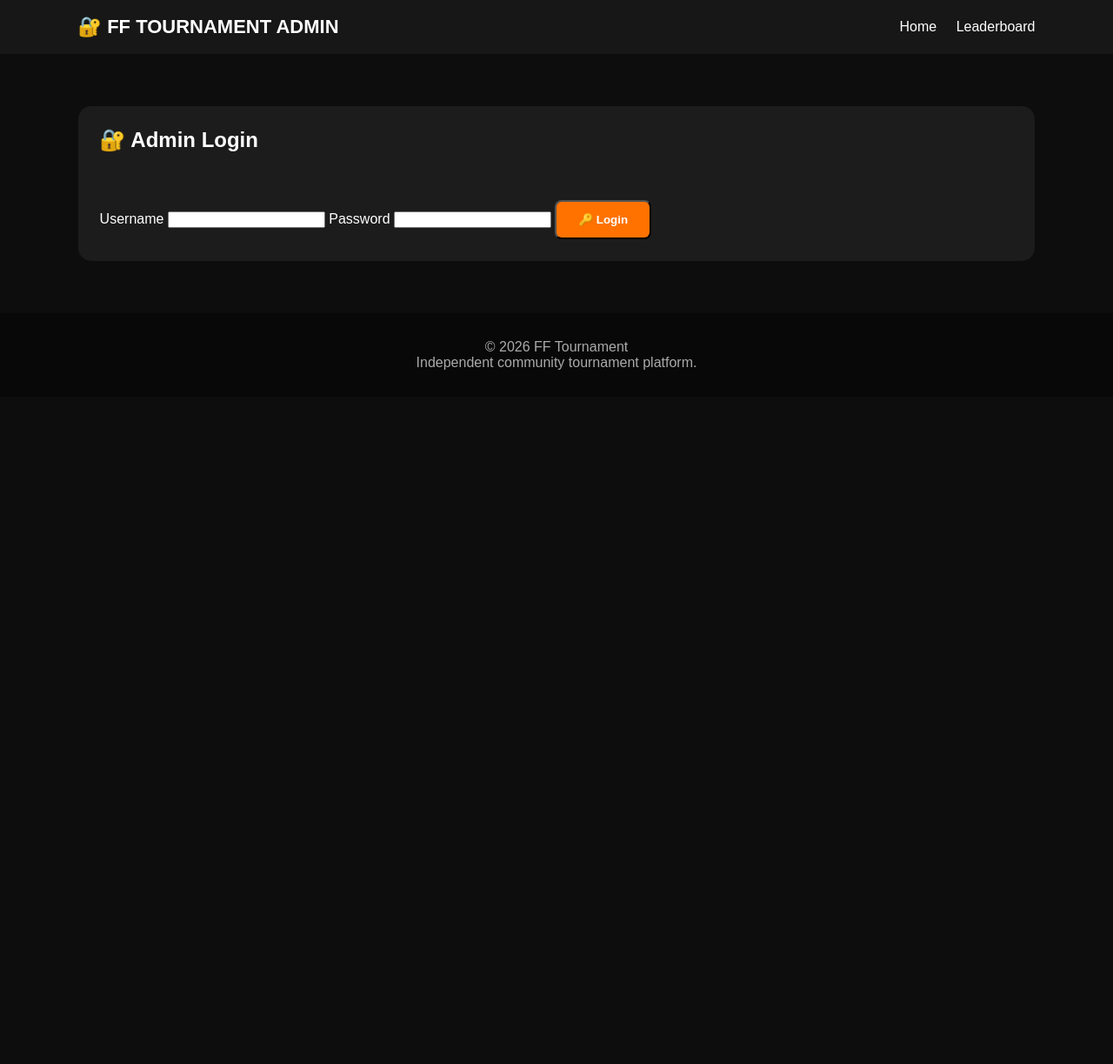
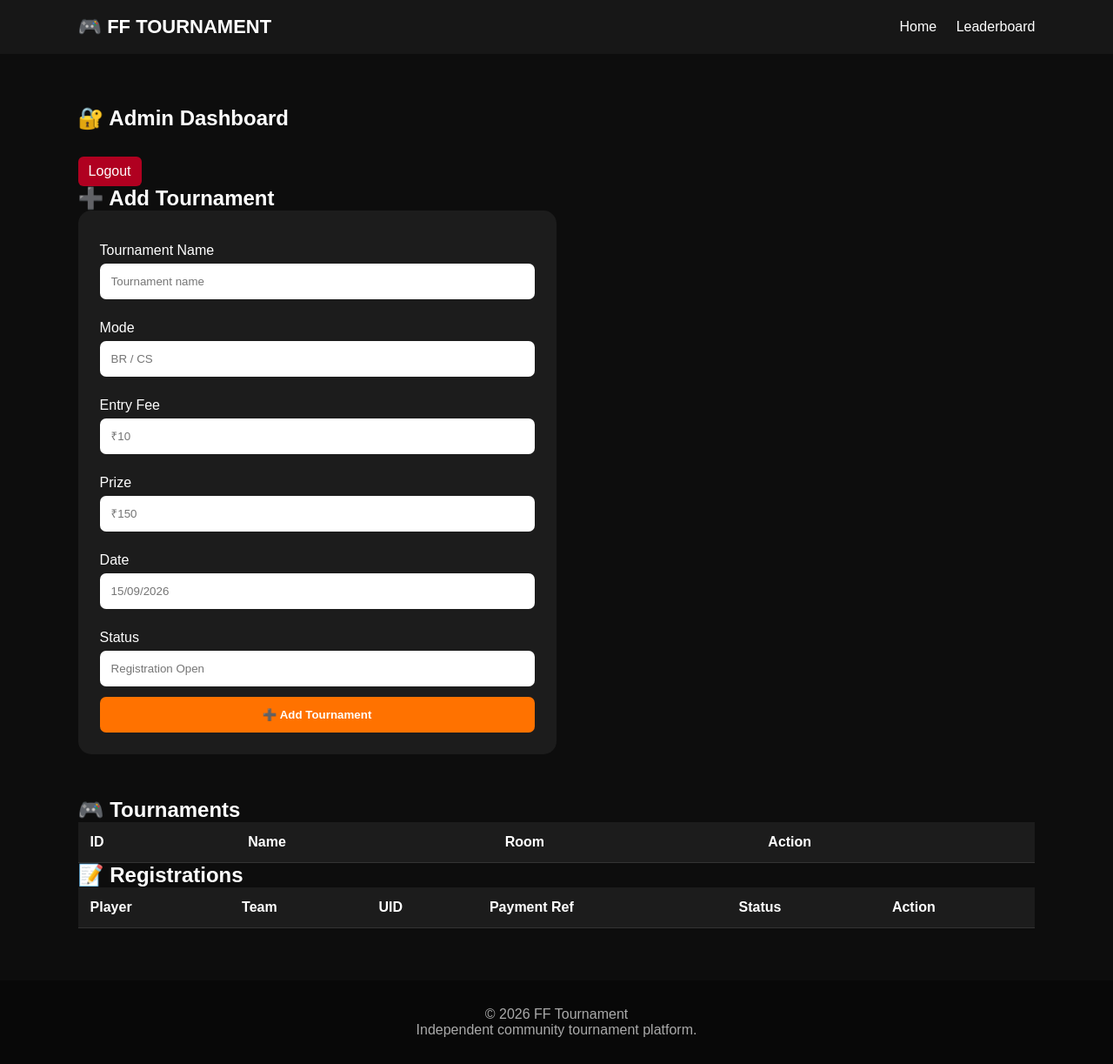
Before and after one commit to workload139-creator/Freefire-touranament, a Flask app: page /admin in a window 1280 px wide. Shown: the whole page at 87% size. Before the commit the page ends 425 px from the top, so only its background shows below. Run offline with Flask 3, Linux system fonts and the light colour scheme; the visitor is signed in with stand-in values (Sample User, id 1); lists and menus that the app fills with data are empty; some libraries are stand-ins or nearby versions.

Commit message:
Update admin.html

```diff
--- a/templates/admin.html
+++ b/templates/admin.html
@@ -2,17 +2,19 @@
 <html lang="en">
 
 <head>
-
     <meta charset="UTF-8">
 
-    <meta name="viewport"
-          content="width=device-width, initial-scale=1.0">
+    <meta
+        name="viewport"
+        content="width=device-width, initial-scale=1.0"
+    >
 
-    <title>Admin - FF Tournament</title>
+    <title>FF Tournament Admin</title>
 
-    <link rel="stylesheet"
-          href="{{ url_for('static', filename='style.css') }}">
-
+    <link
+        rel="stylesheet"
+        href="{{ url_for('static', filename='style.css') }}"
+    >
 </head>
 
 <body>
@@ -20,35 +22,47 @@
 <header>
 
     <div class="logo">
-        🔐 FF TOURNAMENT ADMIN
+        🎮 FF TOURNAMENT
     </div>
 
     <nav>
-        <a href="/">Home</a>
-        <a href="/leaderboard">Leaderboard</a>
+        <a href="{{ url_for('home') }}">
+            Home
+        </a>
+
+        <a href="{{ url_for('leaderboard') }}">
+            Leaderboard
+        </a>
     </nav>
 
 </header>
 
 
-<section class="section">
+<!-- ========================= -->
+<!-- LOGIN -->
+<!-- ========================= -->
 
-{% if not logged_in %}
+{% if not session.get("admin") %}
 
-    <div class="card">
+<section class="form-section">
 
-        <h1>🔐 Admin Login</h1>
+    <h1>
+        🔐 Admin Login
+    </h1>
 
-        {% if login_error %}
+    {% if error %}
 
-            <p class="error">
-                {{ login_error }}
+        <p style="color:red;">
+            {{ error }}
         </p>
 
     {% endif %}
 
-
-        <form method="POST">
+    <form
+        class="main-form"
+        method="POST"
+        action="{{ url_for('admin') }}"
+    >
 
         <label>
             Username
@@ -57,9 +71,9 @@
         <input
             type="text"
             name="username"
+            placeholder="Enter username"
             required
         >
-
 
         <label>
             Password
@@ -68,194 +82,252 @@
         <input
             type="password"
             name="password"
+            placeholder="Enter password"
             required
         >
 
-
-            <button
-                type="submit"
-                class="btn"
-            >
+        <button type="submit">
             🔑 Login
         </button>
 
     </form>
 
-    </div>
+</section>
 
 
 {% else %}
 
 
-    <!-- ========================================= -->
-    <!-- ADD TOURNAMENT -->
-    <!-- ========================================= -->
+<!-- ========================= -->
+<!-- ADMIN PANEL -->
+<!-- ========================= -->
 
-    <div class="card">
+<section class="admin-section">
 
-        <h1>⚙️ Admin Panel</h1>
+    <h1>
+        🔐 Admin Dashboard
+    </h1>
 
     <a
         href="{{ url_for('admin_logout') }}"
-            class="btn"
+        class="delete-btn"
     >
         Logout
     </a>
 
-    </div>
 
+    <!-- ========================= -->
+    <!-- ADD TOURNAMENT -->
+    <!-- ========================= -->
 
-    <div class="card">
-
-        <h2>➕ Add Tournament</h2>
+    <h2>
+        ➕ Add Tournament
+    </h2>
 
     <form
+        class="main-form"
         method="POST"
         action="{{ url_for('add_tournament') }}"
     >
 
+        <label>
+            Tournament Name
+        </label>
+
         <input
             type="text"
             name="name"
-                placeholder="Tournament Name"
+            placeholder="Tournament name"
             required
         >
+
+        <label>
+            Mode
+        </label>
 
         <input
             type="text"
             name="mode"
-                placeholder="Mode"
+            placeholder="BR / CS"
             required
         >
+
+        <label>
+            Entry Fee
+        </label>
 
         <input
             type="text"
             name="entry"
-                placeholder="Entry Fee"
+            placeholder="₹10"
             required
         >
+
+        <label>
+            Prize
+        </label>
 
         <input
             type="text"
             name="prize"
-                placeholder="Prize"
+            placeholder="₹150"
             required
         >
+
+        <label>
+            Date
+        </label>
 
         <input
             type="text"
             name="date"
-                placeholder="Date"
+            placeholder="15/09/2026"
             required
         >
 
-            <button
-                type="submit"
-                class="btn"
+        <label>
+            Status
+        </label>
+
+        <input
+            type="text"
+            name="status"
+            placeholder="Registration Open"
+            required
         >
+
+        <button type="submit">
             ➕ Add Tournament
         </button>
 
     </form>
 
-    </div>
 
+    <!-- ========================= -->
+    <!-- TOURNAMENT LIST -->
+    <!-- ========================= -->
 
-    <!-- ========================================= -->
-    <!-- TOURNAMENTS -->
-    <!-- ========================================= -->
-
-    <div class="card">
-
-        <h2>🏆 Tournaments</h2>
-
-        {% for t in tournaments %}
-
-            <div class="admin-item">
-
-                <h3>
-                    🎮 {{ t[1] }}
-                </h3>
-
-                <p>
-                    Mode: {{ t[2] }}
-                </p>
-
-                <p>
-                    Entry: ₹{{ t[3] }}
-                </p>
-
-                <p>
-                    Prize: {{ t[4] }}
-                </p>
-
-                <p>
-                    Date: {{ t[5] }}
-                </p>
-
-                <a
-                    href="{{ url_for(
-                        'delete_tournament',
-                        tournament_id=t[0]
-                    ) }}"
-                    class="btn delete-btn"
-                    onclick="return confirm('Delete this tournament?')"
-                >
-                    🗑 Delete
-                </a>
-
-            </div>
-
-        {% else %}
-
-            <p>
-                No tournaments.
-            </p>
-
-        {% endfor %}
-
-    </div>
-
-
-    <!-- ========================================= -->
-    <!-- REGISTRATIONS -->
-    <!-- ========================================= -->
-
-    <div class="card">
-
-        <h2>👥 Registrations</h2>
-
+    <h2>
+        🎮 Tournaments
+    </h2>
 
     <div class="table-container">
 
         <table>
 
-                <thead>
+            <tr>
+                <th>ID</th>
+                <th>Name</th>
+                <th>Room</th>
+                <th>Action</th>
+            </tr>
+
+            {% for t in tournaments %}
 
             <tr>
 
-                        <th>#</th>
-                        <th>Player</th>
-                        <th>Team</th>
-                        <th>UID</th>
-                        <th>Payment Ref</th>
-                        <th>Status</th>
-                        <th>Action</th>
+                <td>
+                    {{ t[0] }}
+                </td>
+
+                <td>
+                    {{ t[1] }}
+                </td>
+
+                <td>
+
+                    <form
+                        method="POST"
+                        action="{{ url_for('save_room', tournament_id=t[0]) }}"
+                    >
+
+                        <input
+                            type="text"
+                            name="room_id"
+                            placeholder="Room ID"
+                        >
+
+                        <input
+                            type="text"
+                            name="room_password"
+                            placeholder="Room Password"
+                        >
+
+                        <button type="submit">
+                            💾 Save Room
+                        </button>
+
+                    </form>
+
+                </td>
+
+                <td>
+
+                    <a
+                        href="{{ url_for(
+                            'delete_tournament',
+                            id=t[0]
+                        ) }}"
+                        class="delete-btn"
+                    >
+                        Delete
+                    </a>
+
+                </td>
 
             </tr>
 
-                </thead>
+            {% endfor %}
+
+        </table>
+
+    </div>
 
 
-                <tbody>
+    <!-- ========================= -->
+    <!-- REGISTRATIONS -->
+    <!-- ========================= -->
+
+    <h2>
+        📝 Registrations
+    </h2>
+
+    <div class="table-container">
+
+        <table>
+
+            <tr>
+
+                <th>
+                    Player
+                </th>
+
+                <th>
+                    Team
+                </th>
+
+                <th>
+                    UID
+                </th>
+
+                <th>
+                    Payment Ref
+                </th>
+
+                <th>
+                    Status
+                </th>
+
+                <th>
+                    Action
+                </th>
+
+            </tr>
+
 
             {% for r in registrations %}
 
             <tr>
-
-                        <td>
-                            {{ r[0] }}
-                        </td>
 
                 <td>
                     {{ r[2] }}
@@ -274,21 +346,8 @@
                 </td>
 
                 <td>
-                            {% if r[6] == "Verified" %}
-
-                                ✅ Verified
-
-                            {% elif r[6] == "Rejected" %}
-
-                                ❌ Rejected
-
-                            {% else %}
-
-                                ⏳ Pending
-
-                            {% endif %}
+                    {{ r[6] }}
                 </td>
-
 
                 <td>
 
@@ -304,20 +363,21 @@
                         ✅ Verify
                     </a>
 
-                            {% endif %}
-
-
-                            {% if r[6] != "Rejected" %}
-
                     <a
                         href="{{ url_for(
                             'reject_payment',
                             registration_id=r[0]
                         ) }}"
-                                    class="btn delete-btn"
+                        class="delete-btn"
                     >
                         ❌ Reject
                     </a>
+
+                    {% else %}
+
+                    <span>
+                        ✅ Verified
+                    </span>
 
                     {% endif %}
 
@@ -325,34 +385,22 @@
 
             </tr>
 
-                {% else %}
-
-                    <tr>
-
-                        <td colspan="7">
-                            No registrations yet.
-                        </td>
-
-                    </tr>
-
             {% endfor %}
-
-                </tbody>
 
         </table>
 
     </div>
 
-    </div>
+</section>
 
 {% endif %}
-
-</section>
 
 
 <footer>
 
-    <p>© 2026 FF Tournament</p>
+    <p>
+        © 2026 FF Tournament
+    </p>
 
     <p>
         Independent community tournament platform.
@@ -361,5 +409,4 @@
 </footer>
 
 </body>
-
 </html>
```
Lines whose indentation alone changed are shown as unchanged.
